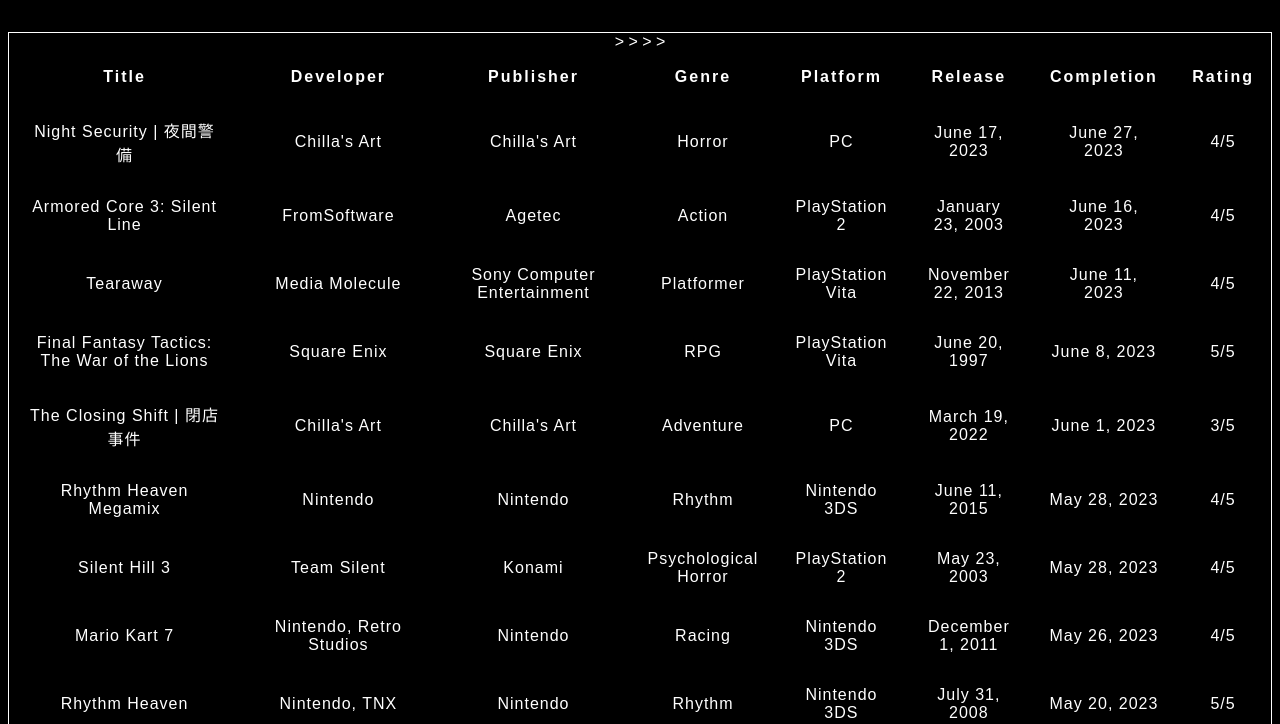
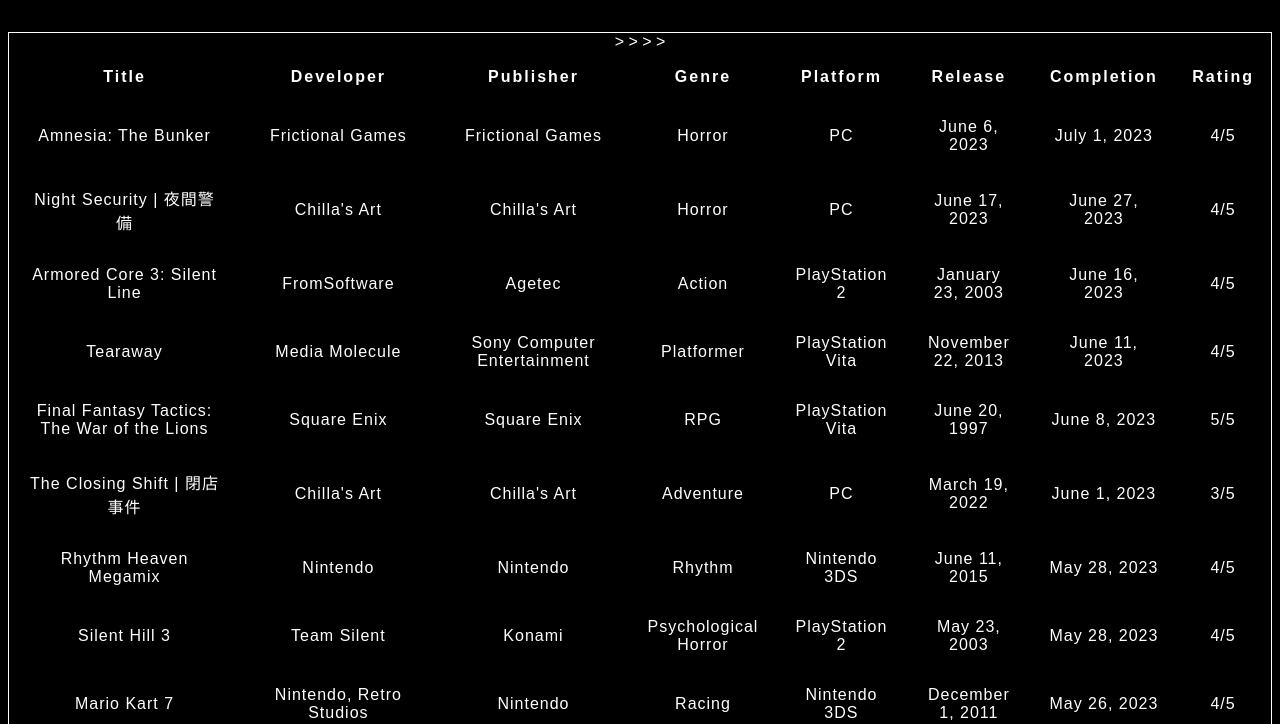
Before and after one commit to nerveship/nerveship.net, a plain HTML site: page gamelog/index.html in a window 1280 px wide. Shown: the part 76-800 px from the top of the page. Drawn offline with Linux system fonts and the light colour scheme.

Commit message:
added the bunker

```diff
--- a/gamelog/index.html
+++ b/gamelog/index.html
@@ -30,6 +30,17 @@
                     </thead>
                 <tbody>
                     <tr>
+                        <td class="fitwidth">Amnesia: The Bunker</td>
+                        <td class="fitwidth">Frictional Games</td>
+                        <td class="fitwidth">Frictional Games</td>
+                        <td class="fitwidth">Horror</td>
+                        <td class="fitwidth">PC</td>
+                        <td class="fitwidth">June 6, 2023</td>
+                        <td class="fitwidth">July 1, 2023</td>
+                        <td class="fitwidth">4/5</td>
+                    </tr>
+
+                    <tr>
                         <td class="fitwidth">Night Security | 夜間警備</td>
                         <td class="fitwidth">Chilla's Art</td>
                         <td class="fitwidth">Chilla's Art</td>
```
